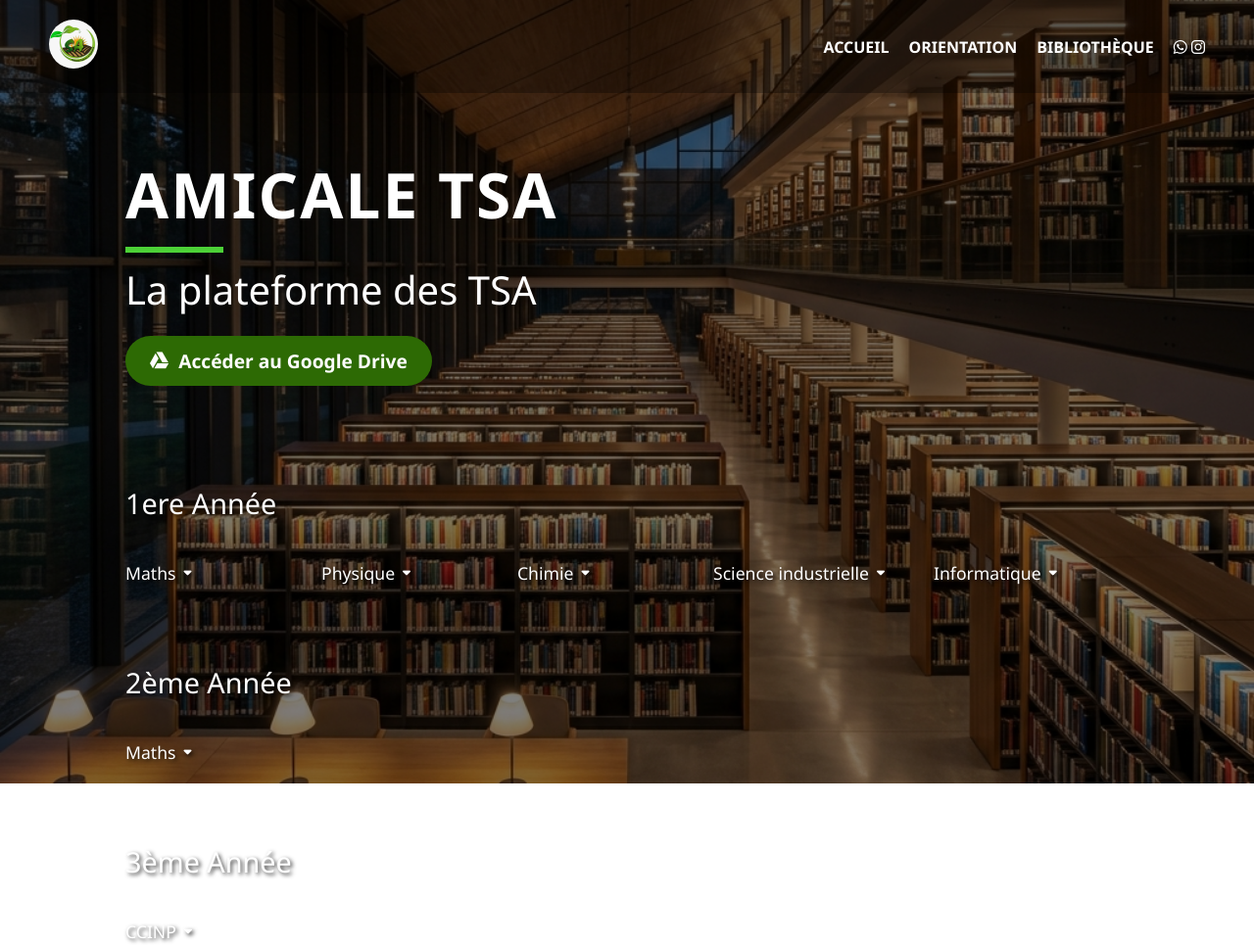
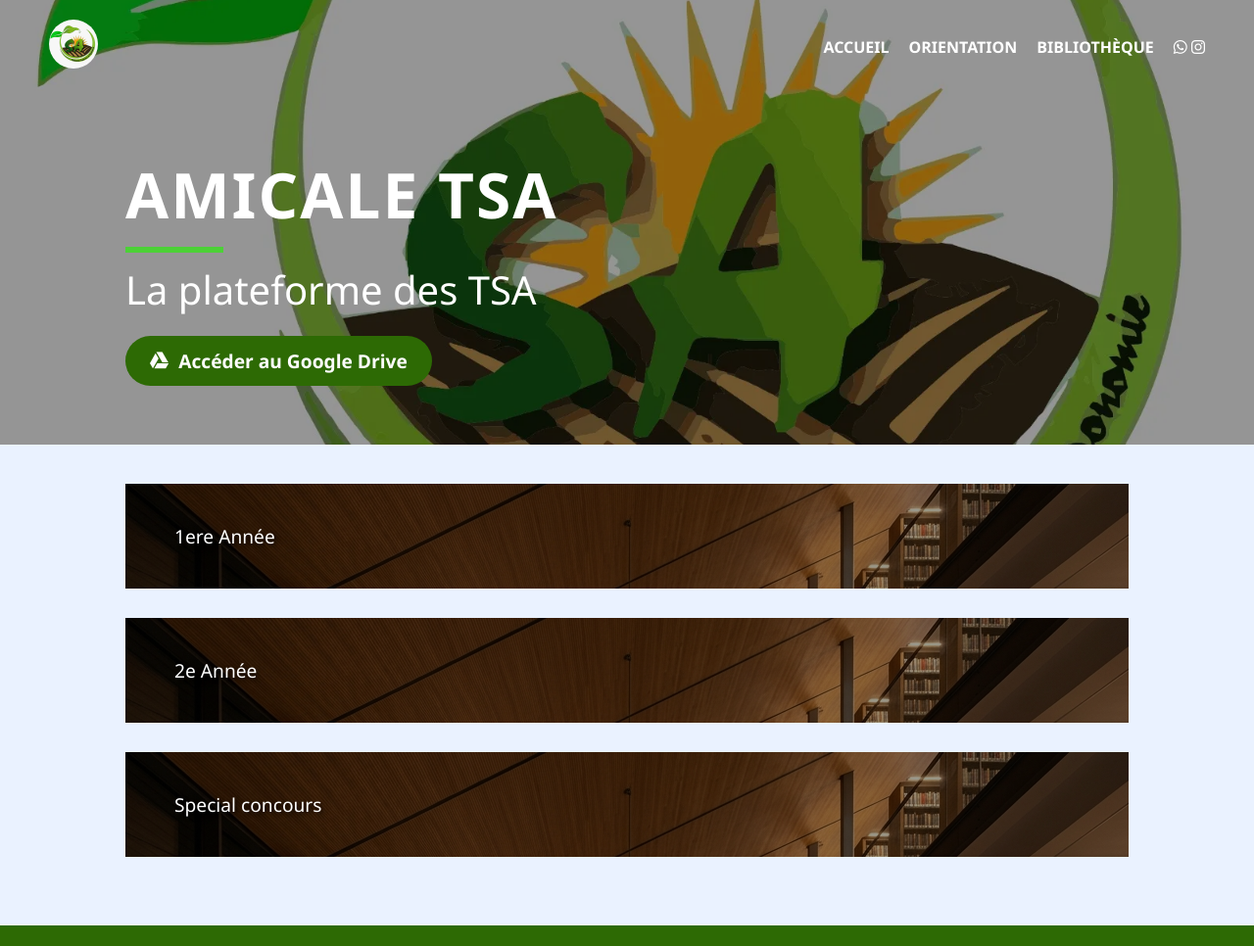
Before and after one commit to Raoul-2003/tsa, a plain HTML site: page index.html in a window 1280 px wide. Shown: the top 966 px of the page at 98% size. Drawn offline with nearby package versions, Linux system fonts and the light colour scheme; some icons are missing.

Commit message:
Corrige l'architecture : les années sont des bannières d'image qui se déroulent au clic

```diff
--- a/assets/css/home.css
+++ b/assets/css/home.css
@@ -5,23 +5,9 @@
 font-family: 'Segoe UI', Tahoma, Geneva, Verdana, sans-serif;
 }
 
-/* Background image is fixed on the body wrapper to stay while scrolling */
-.global-bg {
-    position: fixed;
-    top: 0; left: 0; right: 0; bottom: 0;
-    background-size: cover;
-    background-position: center;
-    background-attachment: fixed;
-    z-index: -2;
-}
-
-/* Overlay sombre pour la lisibilité de la bibliothèque */
-.global-bg::after {
-    content: "";
-    position: absolute;
-    top: 0; left: 0; right: 0; bottom: 0;
-    background: rgba(0, 0, 0, 0.5); /* Assombri pour faire ressortir le blanc et cyan */
-    z-index: -1;
+body {
+    background-color: #eaf2ff;
+    color: #333;
 }
 
 .content-wrapper {
@@ -33,8 +19,24 @@
 }
 
 /* Header & Navbar */
-header {
+header.hero {
+    background-size: cover;
+    background-position: center;
+    position: relative;
     color: white;
+}
+
+header.hero::after {
+    content: "";
+    position: absolute;
+    top: 0; left: 0; right: 0; bottom: 0;
+    background: rgba(0, 0, 0, 0.4);
+    z-index: 0;
+}
+
+header.hero > * {
+    position: relative;
+    z-index: 1;
 }
 
 .nav-barre {
@@ -42,7 +44,7 @@
     justify-content: space-between;
     align-items: center;
     padding: 20px 50px;
-    background: rgba(0, 0, 0, 0.3); /* Transparent */
+    background: transparent;
 }
 
 .logo img {
@@ -64,7 +66,7 @@
 }
 
 .nav-links a:hover {
-    color: #00cec9; /* Cyan */
+    color: #00cec9;
 }
 
 .menu-icon, #menu-toggle {
@@ -78,7 +80,6 @@
 .banner-text h2 {
     font-size: 4rem;
     letter-spacing: 2px;
-    color: #ffffff;
 }
 
 .banner-text hr {
@@ -115,31 +116,72 @@
 .container {
     flex: 1;
     padding: 40px 10%;
-    color: white;
 }
 
-.mt-50 {
-    margin-top: 80px;
-}
-
-.year-section {
-    margin-bottom: 50px;
-}
-
-.year-title {
-    font-size: 1.8rem;
-    margin-bottom: 40px;
-    font-weight: normal;
+/* Accordions avec image de fond */
+.accordion-item {
+    margin-bottom: 30px;
+    background-size: cover;
+    background-position: center top;
+    background-repeat: no-repeat;
+    position: relative;
+    overflow: hidden;
+    color: white;
+    /* Un peu d'ombre pour le texte par-dessus l'image */
     text-shadow: 2px 2px 4px rgba(0,0,0,0.8);
 }
 
+.accordion-item::after {
+    content: "";
+    position: absolute;
+    top: 0; left: 0; right: 0; bottom: 0;
+    background: rgba(0, 0, 0, 0.4);
+    z-index: 0;
+    pointer-events: none;
+}
+
+.accordion-item > * {
+    position: relative;
+    z-index: 1;
+}
+
+.accordion-toggle {
+    display: none;
+}
+
+.accordion-header {
+    display: block;
+    font-size: 1.2rem;
+    padding: 40px 50px;
+    cursor: pointer;
+    font-weight: normal;
+    transition: background 0.3s;
+}
+
+.accordion-header:hover {
+    background: rgba(255, 255, 255, 0.1);
+}
+
+.accordion-content {
+    max-height: 0;
+    overflow: hidden;
+    transition: max-height 0.4s ease-out;
+}
+
+.accordion-toggle:checked ~ .accordion-content {
+    max-height: 2000px; /* Grande valeur pour permettre l'expansion */
+    padding: 0 50px 50px 50px;
+}
+
+/* Menu horizontal à l'intérieur */
 .subjects-row {
     display: flex;
     flex-wrap: wrap;
-    gap: 50px; /* Espace horizontal entre les matières */
+    gap: 50px;
+    padding-top: 20px;
+    border-top: 1px solid rgba(255,255,255,0.2);
 }
 
-/* Menus déroulants imbriqués */
 .subject-dropdown {
     position: relative;
     min-width: 150px;
@@ -148,7 +190,6 @@
 .subject-toggle {
     font-size: 1.1rem;
     cursor: pointer;
-    text-shadow: 2px 2px 4px rgba(0,0,0,0.8);
     transition: color 0.3s;
     display: flex;
     align-items: center;
@@ -156,7 +197,7 @@
 }
 
 .subject-toggle:hover {
-    color: #00cec9; /* Cyan */
+    color: #00cec9;
 }
 
 .subject-toggle i {
@@ -177,10 +218,9 @@
 }
 
 .category-toggle {
-    color: #00cec9; /* Cyan comme sur la capture */
+    color: #00cec9;
     font-size: 1rem;
     cursor: pointer;
-    text-shadow: 2px 2px 4px rgba(0,0,0,0.8);
     display: flex;
     align-items: center;
     gap: 5px;
@@ -213,7 +253,6 @@
     color: white;
     text-decoration: none;
     font-size: 0.95rem;
-    text-shadow: 2px 2px 4px rgba(0,0,0,0.8);
     transition: color 0.3s;
     line-height: 1.4;
     display: inline-block;
@@ -225,7 +264,7 @@
 
 /* Footer */
 footer {
-    background-color: rgba(20, 20, 20, 0.8); /* Gris très sombre semi-transparent */
+    background-color: #2d6a04;
     color: white;
     padding: 50px 20px 20px;
     text-align: center;
@@ -235,11 +274,10 @@
 .footer-header h3 {
     font-size: 1.8rem;
     margin-bottom: 5px;
-    color: #4cd137;
 }
 
 .footer-header p {
-    color: #ccc;
+    color: #d1ecc0;
     font-size: 1rem;
 }
 
@@ -258,8 +296,7 @@
 .footer-col h4 {
     font-size: 1.2rem;
     margin-bottom: 15px;
-    color: #ffffff;
-    border-bottom: 2px solid #4cd137;
+    border-bottom: 2px solid #fff;
     display: inline-block;
     padding-bottom: 5px;
 }
@@ -274,23 +311,23 @@
 
 .footer-col a {
     text-decoration: none;
-    color: #ccc;
+    color: white;
     transition: color 0.3s;
 }
 
 .footer-col a:hover {
-    color: white;
+    color: #bceb93;
 }
 
 .copyright {
     font-size: 0.9rem;
     margin-top: 30px;
     padding-top: 20px;
-    border-top: 1px solid rgba(255,255,255,0.1);
-    color: #888;
+    border-top: 1px solid rgba(255,255,255,0.2);
+    color: #d1ecc0;
 }
 
-/* Responsive pour tablette et mobile */
+/* Responsive */
 @media (max-width: 768px) {
   .menu-icon {
     display: block;
@@ -304,7 +341,7 @@
     top: 100%;
     left: 0;
     right: 0;
-    background: rgba(0, 0, 0, 0.9);
+    background: rgba(45, 106, 4, 0.95);
     padding: 20px;
     display: none;
     z-index: 99;
@@ -339,4 +376,10 @@
   .footer-col {
     text-align: center;
   }
+  .accordion-header {
+      padding: 30px 20px;
+  }
+  .accordion-toggle:checked ~ .accordion-content {
+      padding: 0 20px 30px 20px;
+  }
 }
--- a/index.html
+++ b/index.html
@@ -11,12 +11,8 @@
 </head>
 <body>
 
-    <!-- Fond global -->
-    <div class="global-bg" style="background-image: url('assets/images/biblio.png');"></div>
-
-    <div class="content-wrapper">
-        <!-- Header / Navbar -->
-        <header>
+    <!-- Header / Navbar avec sa propre image (Colisée / Biblio) -->
+    <header class="hero" style="background-image: url('assets/images/tsa.webp');">
         <nav class="nav-barre">
             <div class="logo">
                 <img src="assets/images/tsa.webp" alt="Amicale TSA Logo" style="border-radius: 50%;">
@@ -50,16 +46,17 @@
     <!-- Contenu Principal -->
     <main class="container">
 
-            <!-- Section d'une année -->
-            <div class="year-section">
-                <h3 class="year-title">1ere Année</h3>
+        <!-- Accordéon 1ere Année -->
+        <div class="accordion-item" style="background-image: url('assets/images/biblio.png');">
+            <input type="checkbox" id="btn-1" class="accordion-toggle">
+            <label for="btn-1" class="accordion-header">1ere Année</label>
 
+            <div class="accordion-content">
                 <div class="subjects-row">
                     <!-- Matière 1 -->
                     <div class="subject-dropdown">
                         <label class="subject-toggle">Maths <i class="fas fa-caret-down"></i></label>
                         <div class="subject-menu">
-                            <!-- Catégorie -->
                             <div class="category">
                                 <label class="category-toggle">cours <i class="fas fa-caret-down"></i></label>
                                 <ul class="file-list">
@@ -133,10 +130,13 @@
                     </div>
                 </div>
             </div>
+        </div>
 
-            <!-- Section 2e année -->
-            <div class="year-section mt-50">
-                <h3 class="year-title">2ème Année</h3>
+        <!-- Accordéon 2e Année -->
+        <div class="accordion-item" style="background-image: url('assets/images/biblio.png');">
+            <input type="checkbox" id="btn-2" class="accordion-toggle">
+            <label for="btn-2" class="accordion-header">2e Année</label>
+            <div class="accordion-content">
                 <div class="subjects-row">
                     <div class="subject-dropdown">
                         <label class="subject-toggle">Maths <i class="fas fa-caret-down"></i></label>
@@ -151,10 +151,13 @@
                     </div>
                 </div>
             </div>
+        </div>
 
-            <!-- Section 3e année -->
-            <div class="year-section mt-50">
-                <h3 class="year-title">3ème Année</h3>
+        <!-- Accordéon 3e Année -->
+        <div class="accordion-item" style="background-image: url('assets/images/biblio.png');">
+            <input type="checkbox" id="btn-3" class="accordion-toggle">
+            <label for="btn-3" class="accordion-header">Special concours</label>
+            <div class="accordion-content">
                 <div class="subjects-row">
                     <div class="subject-dropdown">
                         <label class="subject-toggle">CCINP <i class="fas fa-caret-down"></i></label>
@@ -164,6 +167,7 @@
                                 <ul class="file-list">
                                     <li><a href="banque ccp/banque-ccp-avec-corriges.pdf">Banque CCP avec corrigés</a></li>
                                 </ul>
+                            </div>
                         </div>
                     </div>
                 </div>
@@ -201,7 +205,6 @@
 
         <p class="copyright">Copyright 2024 Amicale TSA. Tous droits réservés.</p>
     </footer>
-    </div>
 
     <script>
         AOS.init();
```
Lines whose indentation alone changed are shown as unchanged.
